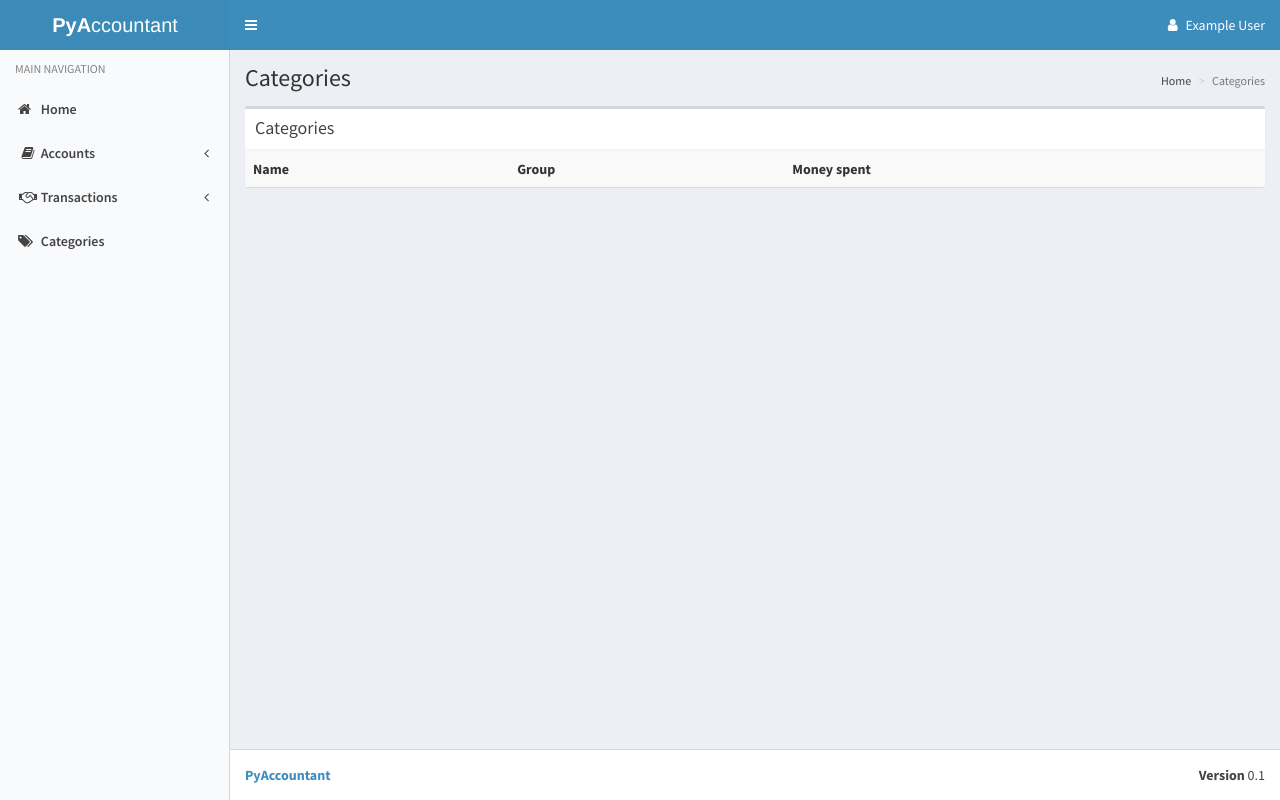
After one commit to simhnna/PyAccountant, a Django app: page /categories in a window 1280 px wide. The commit adds this page. Run offline with Django 3.2, Linux system fonts and the light colour scheme; lists and menus that the app fills with data are empty; some libraries are stand-ins or nearby versions.

Commit message:
Add categories

```diff
--- a/pyaccountant/admin.py
+++ b/pyaccountant/admin.py
@@ -1,6 +1,7 @@
 from django.contrib import admin
 
-from .models import Account, AccountType, Currency, Transaction, TransactionJournal
+from .models import (Account, AccountType, Category, CategoryGroup,
+                     Currency, Transaction, TransactionJournal)
 
 
 admin.site.register(Account)
@@ -8,3 +9,5 @@ admin.site.register(Transaction)
 admin.site.register(Currency)
 admin.site.register(TransactionJournal)
 admin.site.register(AccountType)
+admin.site.register(Category)
+admin.site.register(CategoryGroup)
--- a/pyaccountant/templates/pyaccountant/base.html
+++ b/pyaccountant/templates/pyaccountant/base.html
@@ -30,9 +30,6 @@
         <nav class="navbar navbar-static-top">
           <a href="#" class="sidebar-toggle" data-toggle="push-menu" role="button">
             <span class="sr-only">Toggle navigation</span>
-            <span class="icon-bar"></span>
-            <span class="icon-bar"></span>
-            <span class="icon-bar"></span>
           </a>
 
           <div class="navbar-custom-menu">
@@ -104,7 +101,7 @@
               </a>
               <ul class="treeview-menu">
                 <li{% if submenu == "all" %} class="active"{% endif %}>
-                  <a href="{% url 'transactions' %}">{% trans 'All Transactions' %}</a>
+                  <a href="{% url 'accounts' %}">{% trans 'All Transactions' %}</a>
                 </li>
                 <li{% if submenu == "withdraw" %} class="active"{% endif %}>
                   <a href="{% url 'withdraw_new' %}">{% trans 'New Withdrawl' %}</a>
@@ -116,6 +113,12 @@
                   <a href="{% url 'transfer_new' %}">{% trans 'New Transfer' %}</a>
                 </li>
               </ul>
+            </li>
+            <li>
+              <a href="{% url 'categories' %}">
+              <i class="fa fa-tags" aria-hidden="true"></i>
+              <span>{% trans 'Categories' %}</span>
+              </a>
             </li>
           </ul>
         </section>
--- /dev/null
+++ b/pyaccountant/templates/pyaccountant/category_index.html
@@ -0,0 +1,35 @@
+{% extends 'pyaccountant/base.html' %}
+{% load i18n %}
+
+{% block content_header %}
+<h1>Categories
+</h1>
+<ol class="breadcrumb">
+  <li><a href="/">Home</a></li>
+  <li class="active">Categories</li>
+</ol>
+{% endblock %}
+
+{% block content %}
+<div class="box">
+  <div class="box-header with-border">
+    <h3 class="box-title">{% trans 'Categories' %}</h3>
+  </div>
+  <div class="box-body no-padding">
+    <table class="table table-striped">
+      <tr>
+        <th>Name</th>
+        <th>Group</th>
+        <th>Money spent</th>
+      </tr>
+      {% for category in categories %}
+      <tr>
+        <td>{{ category.name }}</td>
+        <td>{{ category.group }}</td>
+        <td>{{ category.money_spent }}</td>
+      </tr>
+      {% endfor %}
+    </table>
+  </div>
+</div>
+{% endblock %}
--- a/pyaccountant/templates/pyaccountant/transaction_overview.html
+++ b/pyaccountant/templates/pyaccountant/transaction_overview.html
@@ -35,17 +35,19 @@
 <div class="box-body">
 <table class="table table-striped">
   <tr>
+    <th>Title</th>
     <th>Date</th>
-    <th>Title</th>
     <th>Amount</th>
     <th>Account</th>
+    <th>Category</th>
   </tr>
 {% for transaction in transactions %}
 <tr>
+  <td>{{ transaction.journal.title }}</td>
   <td>{{ transaction.journal.date }}</td>
-  <td>{{ transaction.journal.title }}</td>
   <td>{{ transaction.amount }}</td>
   <td>{{ transaction.account }}</td>
+  <td>{{ transaction.journal.category }}</td>
   </tr>
 {% endfor %}
 </table>
--- a/pyaccountant/urls.py
+++ b/pyaccountant/urls.py
@@ -6,9 +6,6 @@ from . import api, views
 urlpatterns = [
     url(r'^$', views.IndexView.as_view(), name='index'),
 
-    url(r'^transactions/$', views.TransactionIndex.as_view(), name='transactions'),
-    url(r'^transactions/(?P<pk>\d+)$',
-        views.TransactionIndex.as_view(), name='account_transactions'),
     url(r'^transactions/create/transfer$',
         views.TransferCreate.as_view(), name='transfer_new'),
     url(r'^transactions/create/withdraw$',
@@ -18,6 +15,11 @@ urlpatterns = [
     url(r'^transactions/edit/(?P<pk>\d+)$',
         views.TransactionUpdate.as_view(), name='transaction_edit'),
 
+    url(r'^categories$', views.CategoryIndex.as_view(), name='categories'),
+
+    url(r'^accounts/$', views.TransactionIndex.as_view(), name='accounts'),
+    url(r'^accounts/(?P<pk>\d+)$',
+        views.TransactionIndex.as_view(), name='account_transactions'),
     url(r'^accounts/new$', views.AccountCreate.as_view(), name='account_new'),
     url(r'^accounts/personal$',
         views.AccountIndex.as_view(account_type='personal'), name='personal_accounts'),
--- a/pyaccountant/views.py
+++ b/pyaccountant/views.py
@@ -2,7 +2,7 @@ from django.urls import reverse_lazy
 from django.views import generic
 
 from .forms import DepositForm, TransferForm, WithdrawForm
-from .models import Account, InternalAccountType, Transaction, TransactionJournal
+from .models import Account, Category, InternalAccountType, Transaction, TransactionJournal
 
 
 class AccountCreate(generic.edit.CreateView):
@@ -43,12 +43,24 @@ class AccountIndex(generic.ListView):
         return context
 
 
+class CategoryIndex(generic.ListView):
+    template_name = 'pyaccountant/category_index.html'
+    context_object_name = 'categories'
+    model = Category
+    ordering = ['group']
+
+    def get_context_data(self, **kwargs):
+        context = super().get_context_data(**kwargs)
+        context['menu'] = 'categories'
+        return context
+
+
 class TransactionIndex(generic.ListView):
     template_name = 'pyaccountant/transaction_overview.html'
     context_object_name = 'transactions'
     model = Transaction
     paginate_by = 50
-    ordering = ["-journal__date"]
+    ordering = ['-journal__date']
 
     def get_queryset(self):
         queryset = super().get_queryset()
```
Also changed, not shown: pyaccountant/models.py (+24 -1 lines), pyaccountant/templates/pyaccountant/transaction_edit.html (+6 -7 lines), pyaccountant/tests/test_models.py (+48 -3 lines), pyaccountant/tests/test_views.py (+6 -1 lines), pyaccountant/migrations/0004_auto_20170717_1208.py (added).
